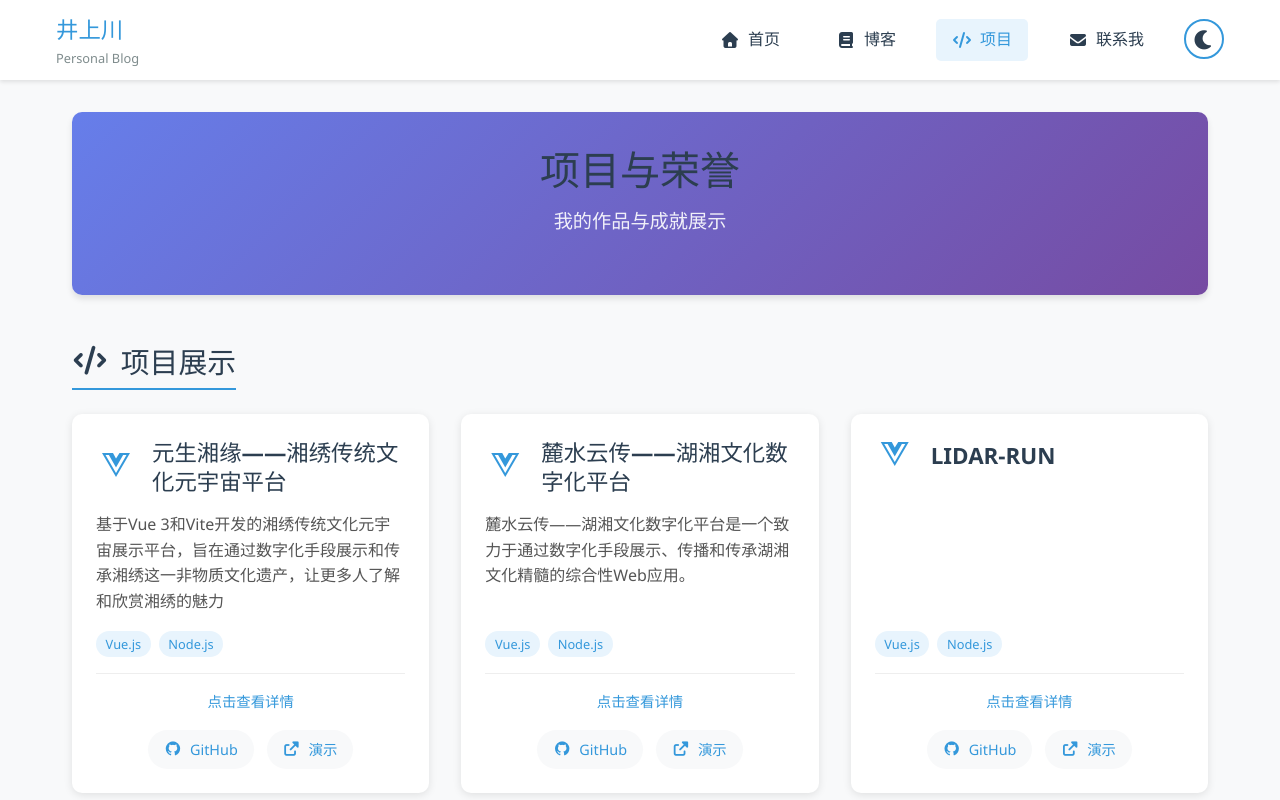
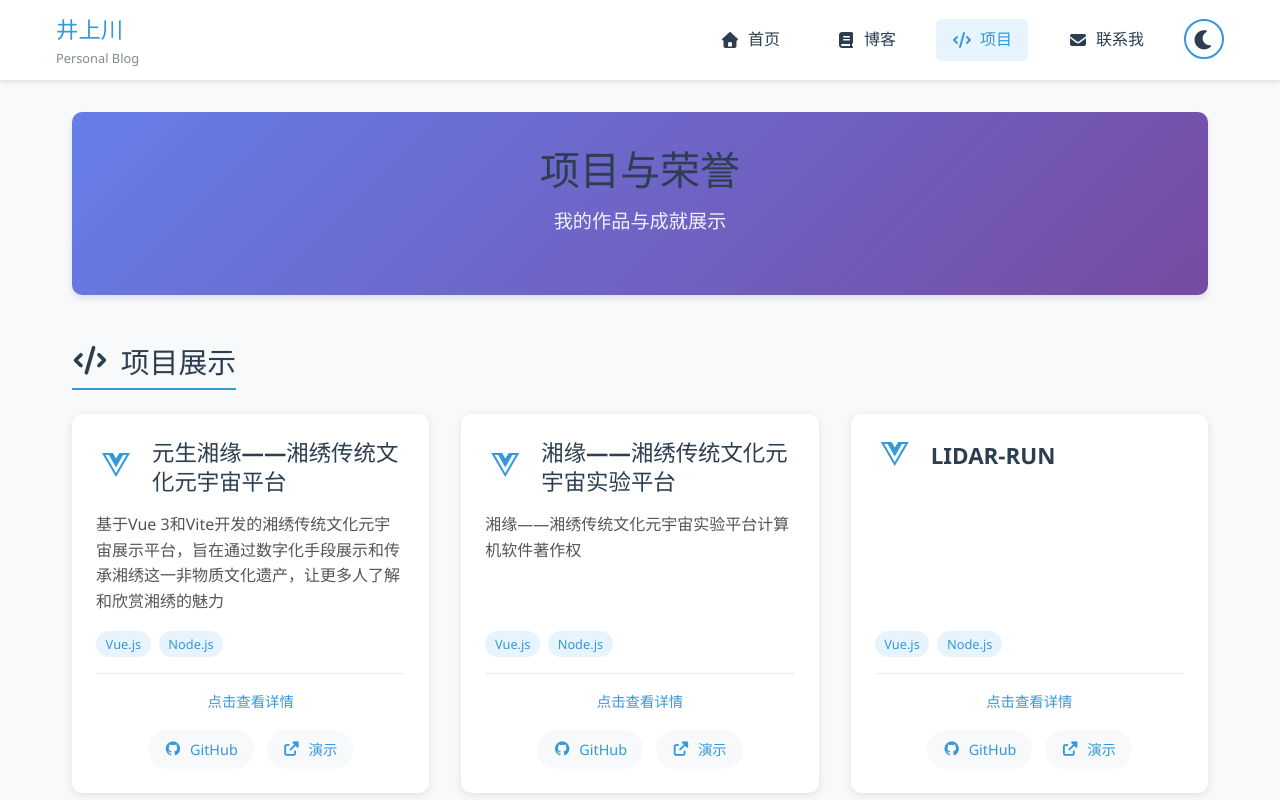
Before and after one commit to AZcookiecat/Blog-XK, a Vue app: page /projects in a window 1280 px wide. Shown: the top 800 px of the page. Built offline with nearby package versions, Linux system fonts and the light colour scheme.

Commit message:
no message

```diff
--- a/src/views/ProjectView.vue
+++ b/src/views/ProjectView.vue
@@ -127,8 +127,8 @@ export default {
         },
         {
           id: '2',
-          title: '麓水云传——湖湘文化数字化平台',
-          description: '麓水云传——湖湘文化数字化平台是一个致力于通过数字化手段展示、传播和传承湖湘文化精髓的综合性Web应用。',
+          title: '湘缘——湘绣传统文化元宇宙实验平台',
+          description: '湘缘——湘绣传统文化元宇宙实验平台计算机软件著作权',
           icon: 'fab fa-vuejs fa-2x',
           tags: ['Vue.js', 'Node.js'],
           githubLink: 'https://github.com/AZcookiecat/huxiangwenhua',
```
